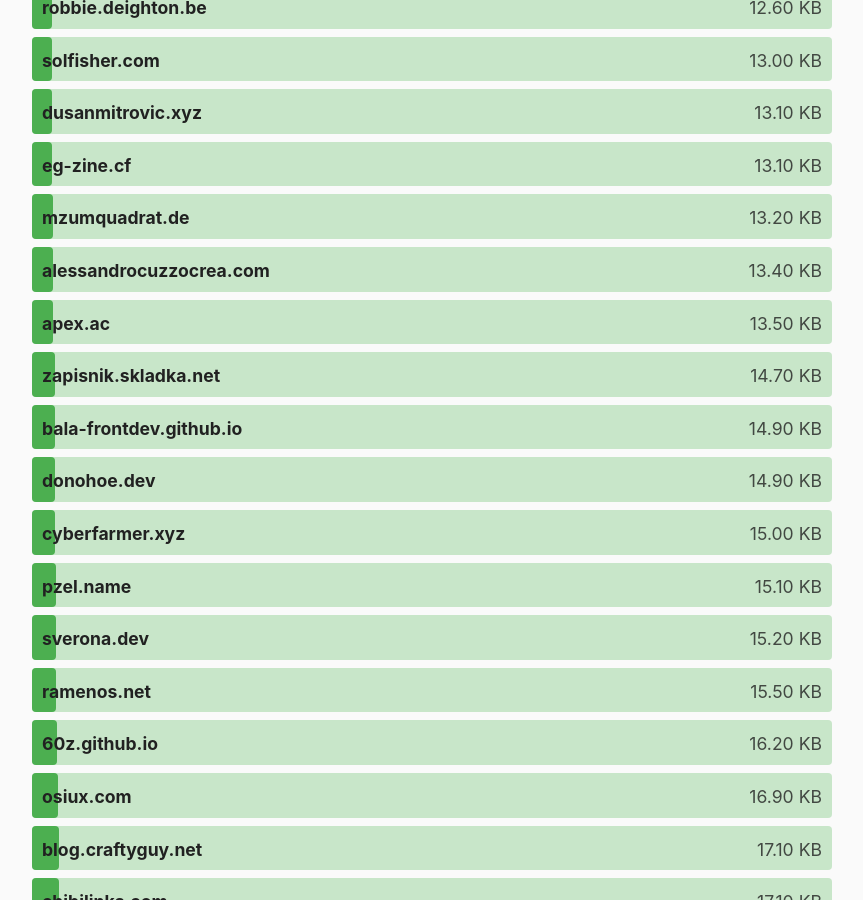
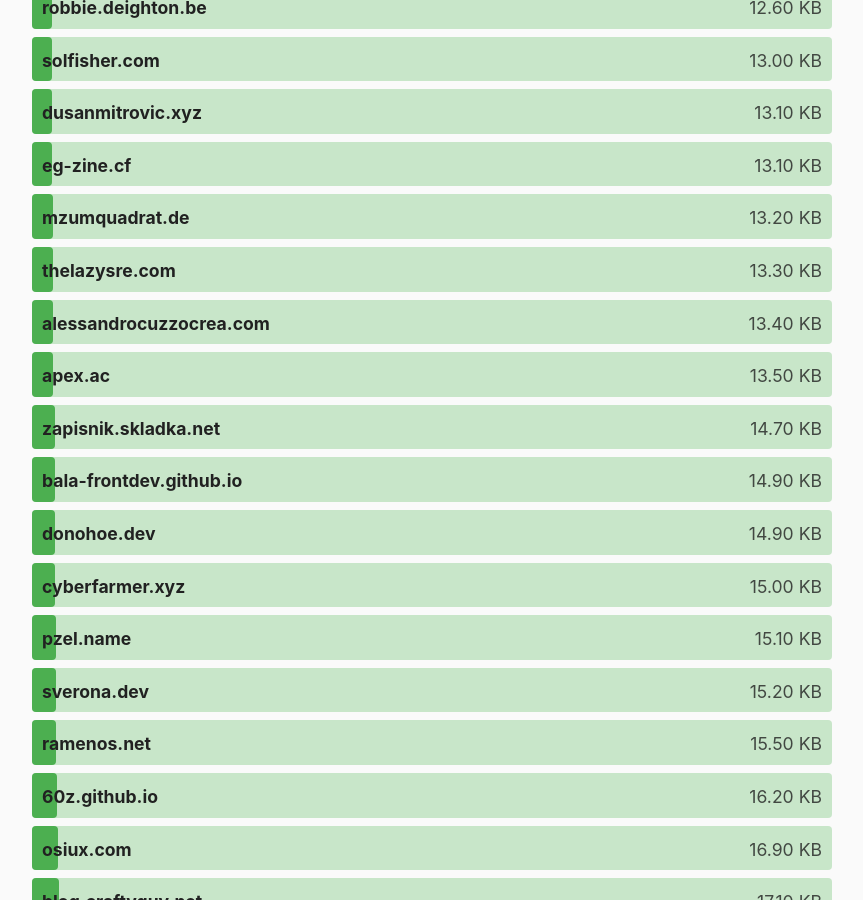
Before and after one commit to kevquirk/512kb.club, a Jekyll site: the page built from index.md, in a window 1280 px wide and 900 px high, scrolled down 6004 px. Shown: the whole window, without its empty margins (208-1071 px from the left). Built offline with Jekyll 4.4.1, drawn with Linux system fonts in a browser that asks for light colours; some of the changed text lies outside the part shown.

Commit message:
Update thelazysre.com size

```diff
--- a/_data/sites.yml
+++ b/_data/sites.yml
@@ -2724,8 +2724,8 @@
 
 - domain: thelazysre.com
   url: https://thelazysre.com/
-  size: 38.0
-  last_checked: 2023-04-02
+  size: 13.3
+  last_checked: 2023-06-12
 
 - domain: thelion.website
   url: https://thelion.website/
```
